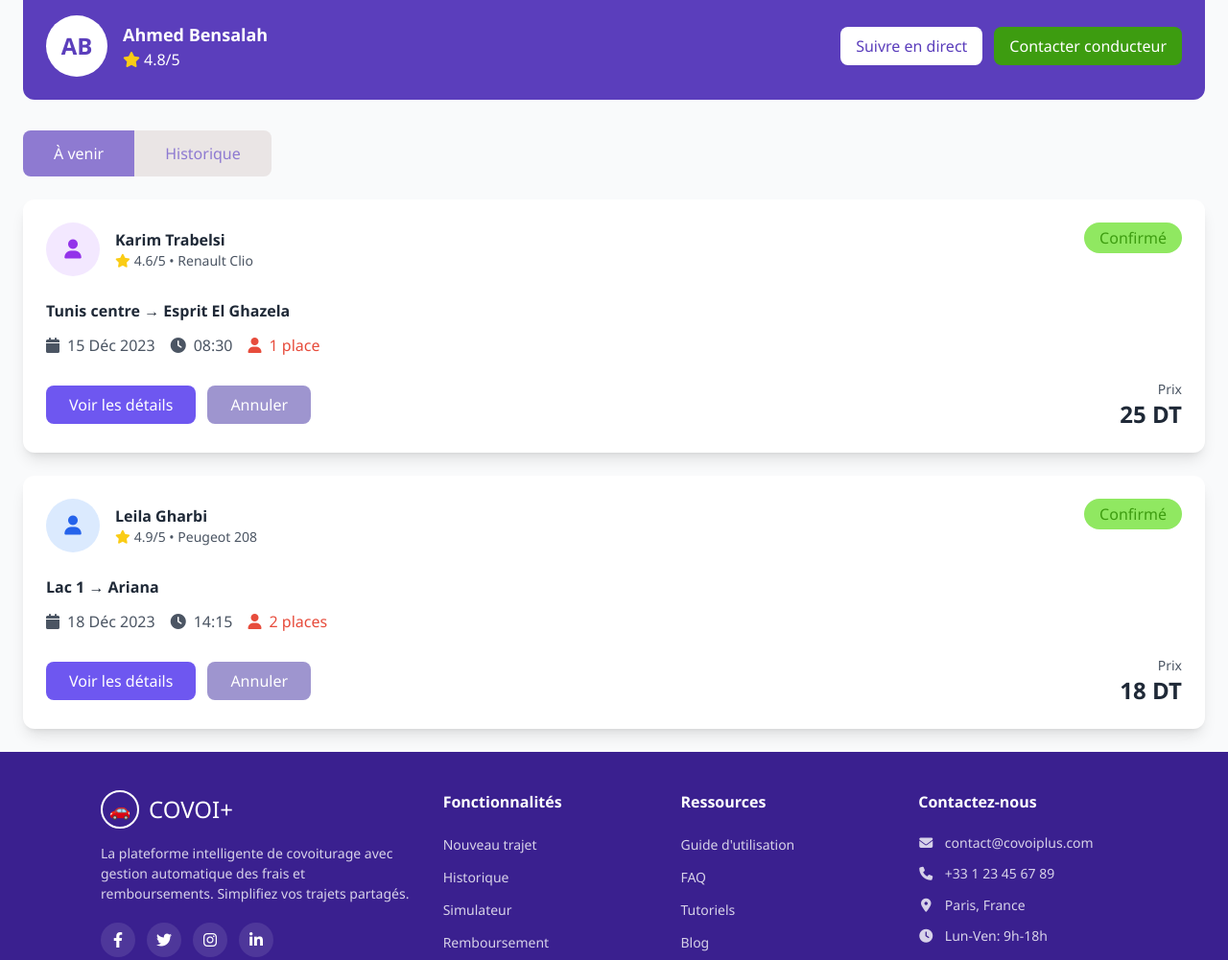
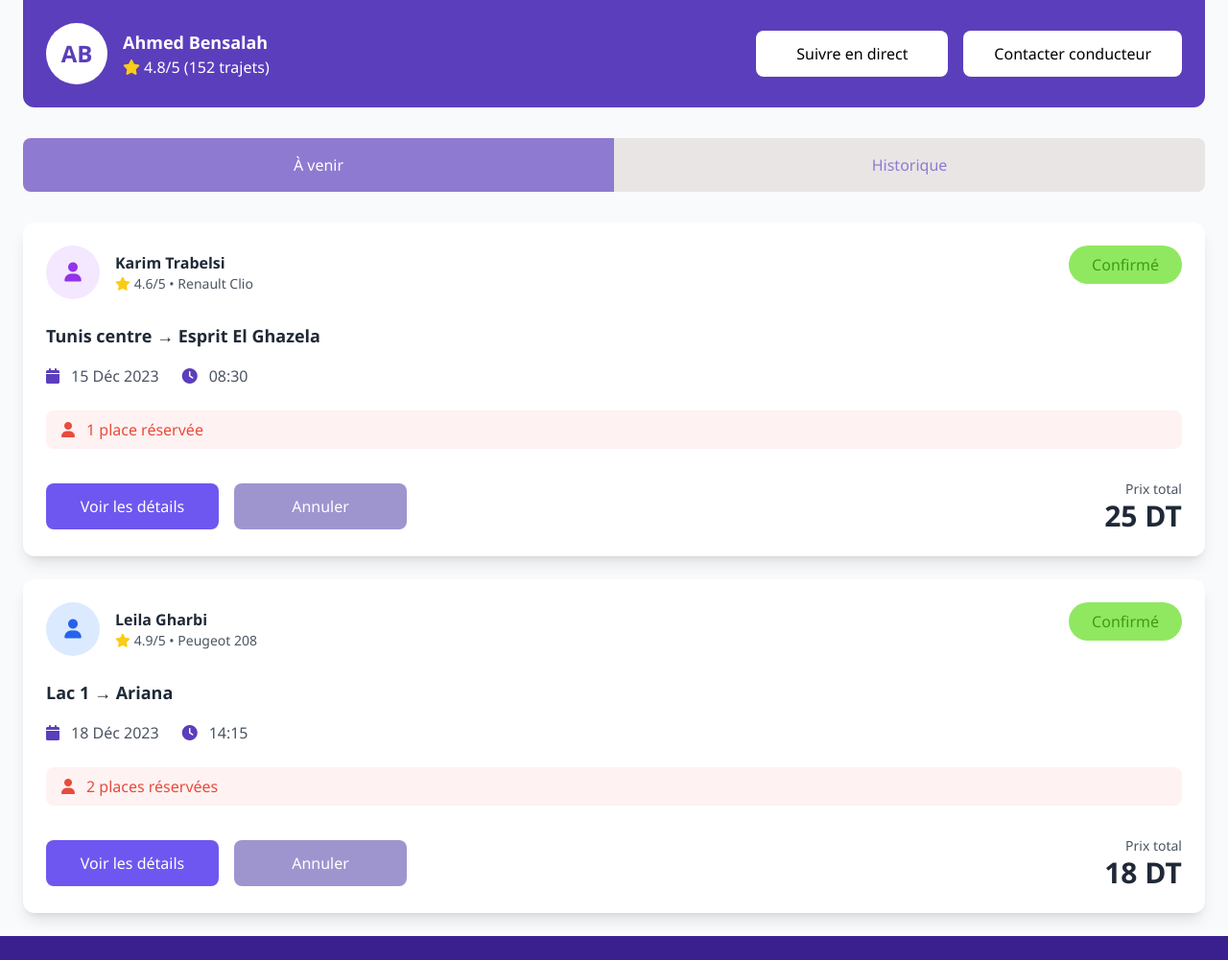
Before and after one commit to slaffet1/projet-ui, a website: page src/alltemplates/said/TousReservation.html in a window 1280 px wide. Shown: the part 460-1461 px from the top of the page at 96% size. Drawn offline with nearby package versions, Linux system fonts and the light colour scheme.

Commit message:
added file tous reservation

```diff
--- a/src/alltemplates/said/TousReservation.html
+++ b/src/alltemplates/said/TousReservation.html
@@ -30,7 +30,7 @@
                 </div>
 
                 <!-- Itinéraire avec rectangle #9E95CF -->
-                <div class="bg-[#9E95CF] rounded-lg p-5 mb-6 relative">
+                <div class="bg-[#9E95CF] rounded-lg p-5 mb-8 relative">
                     <!-- Ligne verticale pour l'itinéraire -->
                     <div class="absolute left-6 top-8 bottom-8 w-0.5 bg-white"></div>
 
@@ -53,9 +53,9 @@
                     </div>
                 </div>
 
-                <!-- Informations du conducteur -->
-                <div class="flex items-center justify-between">
-                    <div class="flex items-center">
+                <!-- Informations du conducteur et boutons au centre -->
+                <div class="flex flex-col md:flex-row md:items-center md:justify-between">
+                    <div class="flex items-center mb-6 md:mb-0">
                         <div class="w-16 h-16 bg-white rounded-full flex items-center justify-center text-[#5B3EBC] text-2xl font-bold mr-4">
                             AB
                         </div>
@@ -63,37 +63,38 @@
                             <h3 class="font-bold text-lg">Ahmed Bensalah</h3>
                             <div class="flex items-center">
                                 <i class="fas fa-star text-yellow-400 mr-1"></i>
-                                <span>4.8/5</span>
+                                <span>4.8/5 (152 trajets)</span>
                             </div>
                         </div>
                     </div>
 
-                    <div class="flex gap-3">
-                        <button class="bg-white text-[#5B3EBC] font-medium py-2 px-4 rounded-lg hover:bg-gray-100 transition">
+                    <!-- Boutons au centre avec largeur adaptée -->
+                    <div class="flex flex-col sm:flex-row gap-4 justify-center">
+                        <button class="bg-white text-black font-medium py-3 px-8 rounded-lg hover:bg-gray-100 transition min-w-[200px]">
                             Suivre en direct
                         </button>
-                        <button class="bg-[#3D9C10] text-white font-medium py-2 px-4 rounded-lg hover:opacity-90 transition">
+                        <button class="bg-white text-black font-medium py-3 px-8 rounded-lg hover:bg-gray-100 transition min-w-[200px]">
                             Contacter conducteur
                         </button>
                     </div>
                 </div>
             </div>
 
-            <!-- Onglets -->
-            <div class="flex mb-6">
-                <button class="bg-[#8E7AD1] text-white font-medium py-3 px-8 rounded-l-lg">
+            <!-- Onglets avec largeur -->
+            <div class="flex mb-8">
+                <button class="flex-1 bg-[#8E7AD1] text-white font-medium py-4 rounded-l-lg text-center">
                     À venir
                 </button>
-                <button class="bg-[#EAE5E5] text-[#8E7AD1] font-medium py-3 px-8 rounded-r-lg hover:bg-gray-200 transition">
+                <button class="flex-1 bg-[#EAE5E5] text-[#8E7AD1] font-medium py-4 rounded-r-lg hover:bg-gray-200 transition text-center">
                     Historique
                 </button>
             </div>
 
             <!-- Réservation à venir -->
             <div class="bg-white rounded-xl p-6 shadow-lg mb-6">
-                <div class="flex justify-between items-start mb-6">
+                <div class="flex flex-col md:flex-row md:items-start md:justify-between mb-6">
                     <!-- Info conducteur -->
-                    <div class="flex items-center">
+                    <div class="flex items-center mb-4 md:mb-0">
                         <div class="w-14 h-14 bg-purple-100 rounded-full flex items-center justify-center text-purple-600 text-xl mr-4">
                             <i class="fas fa-user"></i>
                         </div>
@@ -107,55 +108,63 @@
                     </div>
 
                     <!-- Badge Confirmé -->
-                    <div class="bg-[#90E861] text-[#3D9C10] font-medium py-1 px-4 rounded-full">
-                        Confirmé
+                    <div class="self-start md:self-auto">
+                        <div class="bg-[#90E861] text-[#3D9C10] font-medium py-2 px-6 rounded-full">
+                            Confirmé
+                        </div>
                     </div>
                 </div>
 
                 <!-- Trajet -->
-                <div class="mb-6">
-                    <h4 class="font-bold text-gray-800 mb-3">Tunis centre → Esprit El Ghazela</h4>
+                <div class="mb-8">
+                    <h4 class="font-bold text-gray-800 mb-4 text-lg">Tunis centre → Esprit El Ghazela</h4>
 
                     <!-- Détails date/heure -->
-                    <div class="flex flex-wrap gap-4 mb-4">
+                    <div class="flex flex-wrap gap-6 mb-6">
                         <div class="flex items-center text-gray-600">
-                            <i class="fas fa-calendar mr-2"></i>
+                            <i class="fas fa-calendar mr-3 text-[#5B3EBC]"></i>
                             <span>15 Déc 2023</span>
                         </div>
                         <div class="flex items-center text-gray-600">
-                            <i class="fas fa-clock mr-2"></i>
+                            <i class="fas fa-clock mr-3 text-[#5B3EBC]"></i>
                             <span>08:30</span>
                         </div>
-                        <div class="flex items-center text-[#E74C3C]">
-                            <i class="fas fa-user mr-2"></i>
-                            <span>1 place</span>
+                    </div>
+
+                    <!-- Places en bas -->
+                    <div class="mt-6">
+                        <div class="flex items-center text-[#E74C3C] bg-red-50 py-2 px-4 rounded-lg inline-block">
+                            <i class="fas fa-user mr-3"></i>
+                            <span class="font-medium">1 place réservée</span>
                         </div>
                     </div>
                 </div>
 
-                <!-- Boutons et prix -->
-                <div class="flex justify-between items-center">
-                    <div class="flex gap-3">
-                        <button class="bg-[#6E57F0] text-white font-medium py-2 px-6 rounded-lg hover:opacity-90 transition">
+                <!-- Boutons centrés et prix -->
+                <div class="flex flex-col md:flex-row md:items-center md:justify-between">
+                    <!-- Boutons centrés -->
+                    <div class="flex flex-col sm:flex-row gap-4 justify-center mb-6 md:mb-0">
+                        <button class="bg-[#6E57F0] text-white font-medium py-3 px-8 rounded-lg hover:opacity-90 transition min-w-[180px]">
                             Voir les détails
                         </button>
-                        <button class="bg-[#9E95CF] text-white font-medium py-2 px-6 rounded-lg hover:opacity-90 transition">
+                        <button class="bg-[#9E95CF] text-white font-medium py-3 px-8 rounded-lg hover:opacity-90 transition min-w-[180px]">
                             Annuler
                         </button>
                     </div>
 
-                    <div class="text-right">
-                        <p class="text-gray-600 text-sm">Prix</p>
-                        <p class="text-2xl font-bold text-gray-800">25 DT</p>
+                    <!-- Prix à droite -->
+                    <div class="text-center md:text-right">
+                        <p class="text-gray-600 text-sm">Prix total</p>
+                        <p class="text-3xl font-bold text-gray-800">25 DT</p>
                     </div>
                 </div>
             </div>
 
             <!-- Deuxième réservation -->
             <div class="bg-white rounded-xl p-6 shadow-lg">
-                <div class="flex justify-between items-start mb-6">
+                <div class="flex flex-col md:flex-row md:items-start md:justify-between mb-6">
                     <!-- Info conducteur -->
-                    <div class="flex items-center">
+                    <div class="flex items-center mb-4 md:mb-0">
                         <div class="w-14 h-14 bg-blue-100 rounded-full flex items-center justify-center text-blue-600 text-xl mr-4">
                             <i class="fas fa-user"></i>
                         </div>
@@ -169,46 +178,55 @@
                     </div>
 
                     <!-- Badge Confirmé -->
-                    <div class="bg-[#90E861] text-[#3D9C10] font-medium py-1 px-4 rounded-full">
-                        Confirmé
+                    <div class="self-start md:self-auto">
+                        <div class="bg-[#90E861] text-[#3D9C10] font-medium py-2 px-6 rounded-full">
+                            Confirmé
+                        </div>
                     </div>
                 </div>
 
                 <!-- Trajet -->
-                <div class="mb-6">
-                    <h4 class="font-bold text-gray-800 mb-3">Lac 1 → Ariana</h4>
+                <div class="mb-8">
+                    <h4 class="font-bold text-gray-800 mb-4 text-lg">Lac 1 → Ariana</h4>
 
                     <!-- Détails date/heure -->
-                    <div class="flex flex-wrap gap-4 mb-4">
+                    <div class="flex flex-wrap gap-6 mb-6">
                         <div class="flex items-center text-gray-600">
-                            <i class="fas fa-calendar mr-2"></i>
+                            <i class="fas fa-calendar mr-3 text-[#5B3EBC]"></i>
                             <span>18 Déc 2023</span>
                         </div>
                         <div class="flex items-center text-gray-600">
-                            <i class="fas fa-clock mr-2"></i>
+                            <i class="fas fa-clock mr-3 text-[#5B3EBC]"></i>
                             <span>14:15</span>
                         </div>
-                        <div class="flex items-center text-[#E74C3C]">
-                            <i class="fas fa-user mr-2"></i>
-                            <span>2 places</span>
+                    </div>
+
+                    <!-- Places en bas -->
+                    <div class="mt-6">
+                        <div class="flex items-center text-[#E74C3C] bg-red-50 py-2 px-4 rounded-lg inline-block">
+                            <i class="fas fa-user mr-3"></i>
+                            <span class="font-medium">2 places réservées</span>
                         </div>
                     </div>
                 </div>
 
-                <!-- Boutons et prix -->
-                <div class="flex justify-between items-center">
-                    <div class="flex gap-3">
-                        <button class="bg-[#6E57F0] text-white font-medium py-2 px-6 rounded-lg hover:opacity-90 transition">
+                <!-- Boutons centrés et prix -->
+                <div class="flex flex-col md:flex-row md:items-center md:justify-between">
+                    <!-- Boutons centrés -->
+                    <div class="flex flex-col sm:flex-row gap-4 justify-center mb-6 md:mb-0">
+                        <button class="bg-[#6E57F0] text-white font-medium py-3 px-8 rounded-lg hover:opacity-90 transition min-w-[180px]">
                             Voir les détails
                         </button>
-                        <button class="bg-[#9E95CF] text-white font-medium py-2 px-6 rounded-lg hover:opacity-90 transition">
+                        <button class="bg-[#9E95CF] text-white font-medium py-3 px-8 rounded-lg hover:opacity-90 transition min-w-[180px]">
                             Annuler
                         </button>
                     </div>
 
-                    <div class="text-right">
-                        <p class="text-gray-600 text-sm">Prix</p>
-                        <p class="text-2xl font-bold text-gray-800">18 DT</p>
+                    <!-- Prix à droite -->
+                    <div class="text-center md:text-right">
+                        <p class="text-gray-600 text-sm">Prix total</p>
+                        <p class="text-3xl font-bold text-gray-800">18 DT</p>
+
                     </div>
                 </div>
             </div>
```
